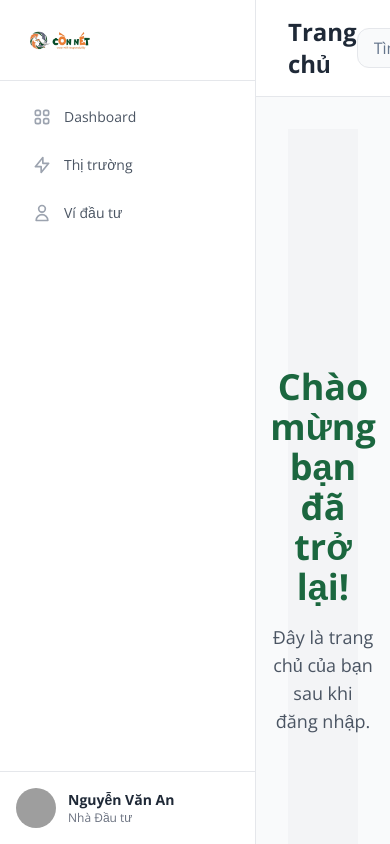
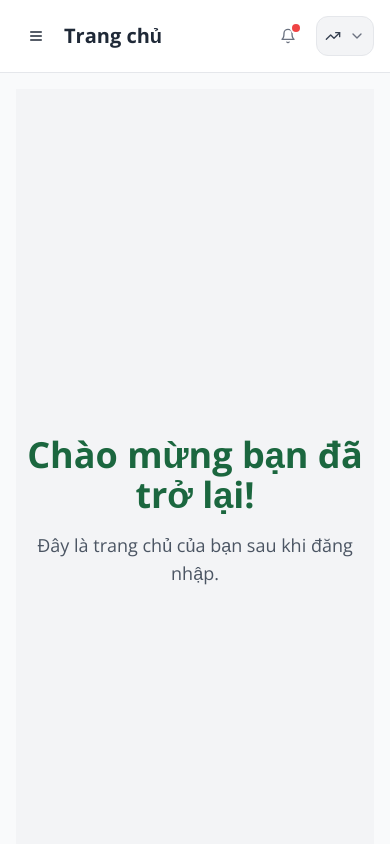
Before and after one commit to ezdproduct/connet, a React (Vite) app: page /app/home in a window 390 px wide. Built offline with nearby package versions, Linux system fonts and the light colour scheme; grey boxes are pictures that could not be loaded.

Commit message:
[dyad] Tối ưu hóa giao diện quản trị cho di động - wrote 9 file(s)

```diff
--- a/src/components/layout/AppHeader.tsx
+++ b/src/components/layout/AppHeader.tsx
@@ -5,6 +5,7 @@ import { DropdownMenu, DropdownMenuContent, DropdownMenuItem, DropdownMenuTrigge
 import { Input } from '@/components/ui/input';
 import { Search, Bell, ChevronDown, LayoutGrid } from 'lucide-react';
 import { ROLES_CONFIG } from '../../config/roles';
+import MobileSidebar from './MobileSidebar';
 
 interface AppHeaderProps {
     role: keyof typeof ROLES_CONFIG;
@@ -23,12 +24,13 @@ const AppHeader: React.FC<AppHeaderProps> = ({ role, setRole, title }) => {
     };
 
     return (
-        <header className="flex items-center justify-between px-8 py-4 border-b border-gray-200 bg-white">
-            <div>
-                <h2 className="text-2xl font-bold text-gray-800">{title}</h2>
+        <header className="flex items-center justify-between px-4 md:px-8 py-4 border-b border-gray-200 bg-white">
+            <div className="flex items-center">
+                <MobileSidebar role={role} activePath={location.pathname} />
+                <h2 className="text-xl md:text-2xl font-bold text-gray-800 ml-2 md:ml-0">{title}</h2>
             </div>
-            <div className="flex items-center space-x-4">
-                <div className="relative w-80">
+            <div className="flex items-center space-x-2 md:space-x-4">
+                <div className="relative hidden md:block w-80">
                     <Input
                         type="text"
                         placeholder="Tìm kiếm dự án..."
@@ -40,18 +42,15 @@ const AppHeader: React.FC<AppHeaderProps> = ({ role, setRole, title }) => {
                     <Bell className="w-6 h-6 text-gray-500" />
                     <span className="absolute top-2 right-2 block h-2 w-2 rounded-full bg-red-500 ring-2 ring-white"></span>
                 </Button>
-                <Button variant="ghost" size="icon" className="h-10 w-10 rounded-full hover:bg-gray-100">
-                    <LayoutGrid className="w-6 h-6 text-gray-500" />
-                </Button>
                 <DropdownMenu>
                     <DropdownMenuTrigger asChild>
                         <Button
                             variant="outline"
-                            className="h-10 px-4 rounded-xl font-semibold text-sm bg-gray-100 border-gray-200 hover:bg-gray-200 transition-colors"
+                            className="h-10 px-2 md:px-4 rounded-xl font-semibold text-sm bg-gray-100 border-gray-200 hover:bg-gray-200 transition-colors"
                         >
-                            <RoleIcon className={`w-5 h-5 mr-2 text-gray-700`} />
-                            <span className="text-gray-800">{currentRoleConfig.roleName}</span>
-                            <ChevronDown className="w-4 h-4 ml-2 text-gray-500" />
+                            <RoleIcon className={`w-5 h-5 md:mr-2 text-gray-700`} />
+                            <span className="hidden md:inline text-gray-800">{currentRoleConfig.roleName}</span>
+                            <ChevronDown className="w-4 h-4 md:ml-2 text-gray-500" />
                         </Button>
                     </DropdownMenuTrigger>
                     <DropdownMenuContent align="end" className="w-52">
--- /dev/null
+++ b/src/components/layout/MobileSidebar.tsx
@@ -0,0 +1,29 @@
+import React from 'react';
+import { Sheet, SheetContent, SheetTrigger } from "@/components/ui/sheet";
+import { Button } from "@/components/ui/button";
+import { Menu } from 'lucide-react';
+import SidebarContent from './SidebarContent';
+import { ROLES_CONFIG } from '@/config/roles';
+
+interface MobileSidebarProps {
+    role: keyof typeof ROLES_CONFIG;
+    activePath: string;
+}
+
+const MobileSidebar: React.FC<MobileSidebarProps> = ({ role, activePath }) => {
+    return (
+        <Sheet>
+            <SheetTrigger asChild>
+                <Button variant="ghost" size="icon" className="lg:hidden">
+                    <Menu className="h-6 w-6" />
+                    <span className="sr-only">Toggle Menu</span>
+                </Button>
+            </SheetTrigger>
+            <SheetContent side="left" className="p-0 w-64">
+                <SidebarContent role={role} activePath={activePath} />
+            </SheetContent>
+        </Sheet>
+    );
+};
+
+export default MobileSidebar;
--- a/src/components/layout/Sidebar.tsx
+++ b/src/components/layout/Sidebar.tsx
@@ -1,7 +1,6 @@
 import React from 'react';
-import { useNavigate, Link } from 'react-router-dom';
-import { ROLES_CONFIG } from '../../config/roles';
-import { Icon } from '@/components/Icons';
+import SidebarContent from './SidebarContent';
+import { ROLES_CONFIG } from '@/config/roles';
 
 interface SidebarProps {
     role: keyof typeof ROLES_CONFIG;
@@ -9,42 +8,9 @@ interface SidebarProps {
 }
 
 const Sidebar: React.FC<SidebarProps> = ({ role, activePath }) => {
-    const config = ROLES_CONFIG[role];
-    const navigate = useNavigate();
-
-    const handleNavClick = (path: string) => {
-        navigate(path);
-    };
-
     return (
-        <aside className="w-64 bg-white border-r border-gray-200 flex flex-col">
-            <div className="px-6 py-5 border-b border-gray-200">
-                <Link to="/">
-                    <img src="/logo.svg" alt="CÒN NÉT GEN Logo" className="h-10" />
-                </Link>
-            </div>
-            <nav className="flex-1 p-4 space-y-2">
-                {config.nav.map(item => (
-                    <a
-                        href="#"
-                        key={item.id}
-                        onClick={(e) => { e.preventDefault(); handleNavClick(item.path); }}
-                        className={`sidebar-link flex items-center px-4 py-2.5 text-sm text-gray-600 rounded-lg hover:bg-gray-100 ${activePath === item.path ? `active-${config.theme}` : ''}`}
-                    >
-                        <Icon path={item.icon} className="w-5 h-5 mr-3 text-gray-400" />
-                        <span>{item.name}</span>
-                    </a>
-                ))}
-            </nav>
-            <div className="p-4 border-t border-gray-200">
-                <div className="flex items-center">
-                    <img src="https://images.unsplash.com/photo-1580489944761-15a19d654956?q=80&w=100&auto=format&fit=crop" alt="Avatar" className="w-10 h-10 rounded-full object-cover"/>
-                    <div className="ml-3">
-                        <p className="font-semibold text-sm">Nguyễn Văn An</p>
-                        <p className="text-xs text-gray-500">{config.roleName}</p>
-                    </div>
-                </div>
-            </div>
+        <aside className="w-64 bg-white border-r border-gray-200 flex-col hidden lg:flex">
+            <SidebarContent role={role} activePath={activePath} />
         </aside>
     );
 };
--- /dev/null
+++ b/src/components/layout/SidebarContent.tsx
@@ -0,0 +1,52 @@
+import React from 'react';
+import { useNavigate, Link } from 'react-router-dom';
+import { ROLES_CONFIG } from '@/config/roles';
+import { Icon } from '@/components/Icons';
+
+interface SidebarContentProps {
+    role: keyof typeof ROLES_CONFIG;
+    activePath: string;
+}
+
+const SidebarContent: React.FC<SidebarContentProps> = ({ role, activePath }) => {
+    const config = ROLES_CONFIG[role];
+    const navigate = useNavigate();
+
+    const handleNavClick = (path: string) => {
+        navigate(path);
+    };
+
+    return (
+        <div className="flex flex-col h-full">
+            <div className="px-6 py-5 border-b border-gray-200">
+                <Link to="/">
+                    <img src="/logo.svg" alt="CÒN NÉT GEN Logo" className="h-10" />
+                </Link>
+            </div>
+            <nav className="flex-1 p-4 space-y-2">
+                {config.nav.map(item => (
+                    <a
+                        href="#"
+                        key={item.id}
+                        onClick={(e) => { e.preventDefault(); handleNavClick(item.path); }}
+                        className={`sidebar-link flex items-center px-4 py-2.5 text-sm text-gray-600 rounded-lg hover:bg-gray-100 ${activePath === item.path ? `active-${config.theme}` : ''}`}
+                    >
+                        <Icon path={item.icon} className="w-5 h-5 mr-3 text-gray-400" />
+                        <span>{item.name}</span>
+                    </a>
+                ))}
+            </nav>
+            <div className="p-4 border-t border-gray-200">
+                <div className="flex items-center">
+                    <img src="https://images.unsplash.com/photo-1580489944761-15a19d654956?q=80&w=100&auto=format&fit=crop" alt="Avatar" className="w-10 h-10 rounded-full object-cover"/>
+                    <div className="ml-3">
+                        <p className="font-semibold text-sm">Nguyễn Văn An</p>
+                        <p className="text-xs text-gray-500">{config.roleName}</p>
+                    </div>
+                </div>
+            </div>
+        </div>
+    );
+};
+
+export default SidebarContent;
--- a/src/pages/app/Layout.tsx
+++ b/src/pages/app/Layout.tsx
@@ -1,8 +1,9 @@
 import React, { useState, useEffect } from 'react';
 import { Outlet, useLocation } from 'react-router-dom';
-import Sidebar from '../../components/layout/Sidebar';
-import AppHeader from '../../components/layout/AppHeader';
-import { ROLES_CONFIG } from '../../config/roles';
+import Sidebar from '@/components/layout/Sidebar';
+import AppHeader from '@/components/layout/AppHeader';
+import MobileSidebar from '@/components/layout/MobileSidebar';
+import { ROLES_CONFIG } from '@/config/roles';
 
 const AppLayout = () => {
     const location = useLocation();
@@ -31,14 +32,14 @@ const AppLayout = () => {
     return (
         <div className="flex h-screen bg-white font-sans text-gray-800">
             <Sidebar role={role} activePath={location.pathname} />
-            <main className="flex-1 flex flex-col overflow-hidden">
+            <div className="flex-1 flex flex-col overflow-hidden">
                 <AppHeader role={role} setRole={setRole} title={getTitle()} />
-                <div className="flex-1 overflow-y-auto p-8 bg-gray-50">
+                <main className="flex-1 overflow-y-auto p-4 md:p-8 bg-gray-50">
                     <div className="sub-view">
                        <Outlet />
                     </div>
-                </div>
-            </main>
+                </main>
+            </div>
         </div>
     );
 };
--- a/src/pages/app/consumer/Feed.tsx
+++ b/src/pages/app/consumer/Feed.tsx
@@ -7,7 +7,7 @@ const posts = [
         id: 1,
         author: {
             name: 'CÒN NÉT GEN Team',
-            avatarUrl: 'https://images.unsplash.com/photo-1529156069898-49953e39b3ac?q=80&w=100&auto=format&fit=crop',
+            avatarUrl: 'https://images.unsplash.com/photo-1529156069898-49953e-39b3ac?q=80&w=100&auto=format&fit=crop',
         },
         timestamp: '1 giờ trước',
         content: 'Cả nhà ơi, cuối tuần này team CÒN NÉT GEN đã tổ chức một buổi dọn dẹp nhỏ tại công viên gần nhà. Cảm giác thật tuyệt khi góp phần làm cho không gian chung sạch đẹp hơn! 🌳 #dọn_rác #cộng_đồng #sống_xanh',
@@ -42,8 +42,8 @@ const posts = [
 ];
 
 const ConsumerFeed = () => (
-    <div className="grid grid-cols-3 gap-8">
-        <div className="col-span-2 space-y-6">
+    <div className="grid grid-cols-1 lg:grid-cols-3 gap-8">
+        <div className="lg:col-span-2 space-y-6">
             {/* Create Post Box */}
             <div className="bg-white p-5 rounded-xl border shadow-sm">
                 <div className="flex items-start">
@@ -79,7 +79,7 @@ const ConsumerFeed = () => (
         </div>
 
         {/* Right Sidebar */}
-        <div className="col-span-1 space-y-6">
+        <div className="lg:col-span-1 space-y-6">
             <div className="bg-white p-6 rounded-xl border shadow-sm">
                 <h3 className="font-bold text-lg mb-4">Thử thách Xanh</h3>
                 <div className="bg-green-50 border-l-4 border-green-500 p-4 rounded-r-lg">
```
Also changed, not shown: src/pages/app/consumer/Market.tsx (+46 -1 lines), src/pages/app/creator/Dashboard.tsx (+1 -1 lines), src/pages/app/investor/Dashboard.tsx (+1 -1 lines).
